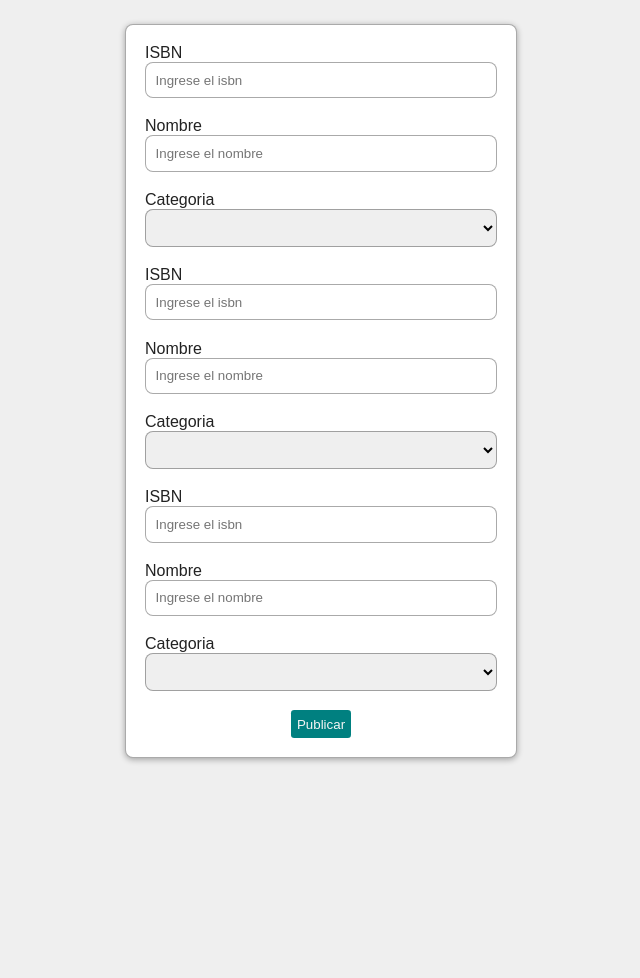
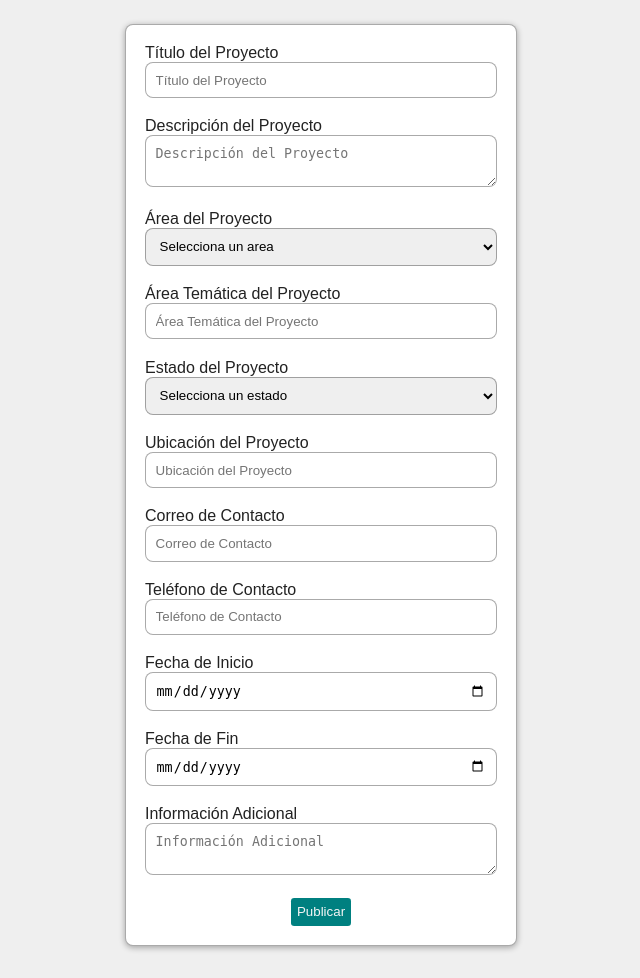
Before and after one commit to juaneshacktupapa/UniProyectos, a PHP site: page /publicacion.php in a window 1280 px wide. Shown: the part 96-1074 px from the top of the page, without its empty margins (319-959 px from the left). Before the commit the page ends 859 px from the top, so only its background shows below. Run offline with PHP 8.4, Linux system fonts and the light colour scheme; data that the repository does not hold is empty.

Commit message:
Actualizacion 12:34am 10/11/2023, donde ya se tiene metodo post funcionalidad registro empresas y ususarios, se tiene login, bd, estructura, pendiente hacer pruebas de funcionamiento

```diff
--- a/post.php
+++ b/post.php
@@ -0,0 +1,226 @@
+<?php
+    require "conexionDB.php";
+
+    if ($_SERVER["REQUEST_METHOD"] == "POST"){
+
+        if(isset($_POST["registrar"])){
+
+            $tipoRegistro = $_POST["tipoRegistro"];
+
+            // Accede a los campos específicos según el tipo de registro
+
+            if ($tipoRegistro === "usuarios") {
+
+                // Procesa campos específicos para usuarios
+
+                $nombres = $_POST["nombres"];
+                $apellidos = $_POST["apellidos"];
+                $correoPersonal = $_POST["correoPersonal"];
+                $contrasena = $_POST["contrasena"];
+                $numeroCelular = $_POST["numeroCelular"];
+                $numeroFijo = $_POST["numeroFijo"];
+                $tipoDocumento = $_POST["tipoDocumento"];
+                $numeroDocumento = $_POST["numeroDocumento"];
+                $fechaNacimiento = $_POST["fechaNacimiento"];
+                $paisNacimiento = $_POST["paisNacimiento"];
+                $ciudadNacimiento = $_POST["ciudadNacimiento"];
+                $direccion = $_POST["direccion"];
+                $estadoCivil = $_POST["estadoCivil"];
+                $sexo = $_POST["sexo"];
+                $perfil = $_POST["perfil"];
+                $universidad = $_POST["universidad"];
+                $correoInstitucional = $_POST["correoInstitucional"];
+                $grado = $_POST["grado"];
+                $aceptaTerminos = isset($_POST["aceptaTerminos"]) ? 1 : 0; // Si se marcó el checkbox, se almacena "Sí", de lo contrario, "No"
+                $fechaHoraRegistro = date("Y-m-d H:i:s"); // Obtiene la fecha y hora actuales del servidor
+
+                $sexoBooleano = ($sexo === "Masculino") ? 1 : 0;
+
+                $query = "SELECT nombres AS origen FROM usuarios WHERE correoPersonal = '$correo' UNION SELECT nombre AS origen FROM empresas WHERE correo = '$correo'";
+
+                $result = consulta($query);
+
+                if(mysqli_num_rows($result) > 0){
+                    echo "<div id='msg' class='msg' style='color: #7f0001; text-align: center; margin-top: 50px; font-size: 20px; font-weight: bold; font-style: oblique;'>Error en el registro, ya se encuentra registrado</div>" . mysqli_connect_error();
+                    echo "<script>
+                            setTimeout(function(){
+
+                                var mensajeExitoso = document.getElementById('msg');
+
+                                if(mensajeExitoso){
+                                    mensajeExitoso.style.display = 'none';
+                                }
+                            },4000); //3s dilay
+                        </script>";
+                }else{
+
+                    $query = "INSERT INTO usuarios (nombres, apellidos, correoPersonal, contrasena, numeroCelular, numeroFijo, tipoDocumento, numeroDocumento, fechaNacimiento, paisNacimiento, ciudadNacimiento, direccion, estadoCivil, sexo, perfil, universidad, correoInstitucional, grado, aceptaTerminos, fechaHoraRegistro)
+                    VALUES ('$nombres', '$apellidos', '$correoPersonal', '$contrasena', $numeroCelular, $numeroFijo, '$tipoDocumento', $numeroDocumento, '$fechaNacimiento', '$paisNacimiento', '$ciudadNacimiento', '$direccion', '$estadoCivil', '$sexoBooleano', '$perfil', '$universidad', '$correoInstitucional', '$grado', $aceptaTerminos, '$fechaHoraRegistro')";
+
+                    $result = consulta($query);
+
+                    if($result === TRUE){
+                        echo "<div id='msg' class='msg' style='color: teal; text-align: center; margin-top: 50px; font-size: 20px; font-weight: bold;'>Se registro correctamente. Bienvenid@ $nombres!</div>";
+                        echo "<script>
+                            setTimeout(function(){
+
+                                var mensajeExitoso = document.getElementById('msg');
+
+                                if(mensajeExitoso){
+                                    mensajeExitoso.style.display = 'none';
+                                }
+                            },4000); //3s dilay
+                        </script>";
+                    }
+                    else{
+                        echo "No se ha podido registrar, verifique e intente nuevamente" . mysqli_connect_error();
+
+                    }
+                }
+            } elseif ($tipoRegistro === "empresas") {
+
+                // Procesa campos específicos para empresas
+
+                $nombre = $_POST["nombre"];
+                $razonSocial = $_POST["razonSocial"];
+                $correo = $_POST["correo"];
+                $contrasena = $_POST["contrasena"];
+                $numeroFijo = $_POST["numeroFijo"];
+                $numeroCelular = $_POST["numeroCelular"];
+                $NIT = $_POST["NIT"];
+                $tipoEmpresa = $_POST["tipoEmpresa"];
+                $descripcion = $_POST["descripcion"];
+                $area = $_POST["area"];
+                $tamaño = $_POST["tamaño"];
+                $sitioWeb = $_POST["sitioWeb"];
+                $pais = $_POST["pais"];
+                $direccion = $_POST["direccion"];
+                $nombreRepresentanteLegal = $_POST["nombreRepresentanteLegal"];
+                $cargoRepresentanteLegal = $_POST["cargoRepresentanteLegal"];
+                $correoRepresentanteLegal = $_POST["correoRepresentanteLegal"];
+                $numeroRepresentanteLegal = $_POST["numeroRepresentanteLegal"];
+                $aceptaTerminos = isset($_POST["aceptaTerminos"]) ? 1 : 0; // Si se marcó el checkbox, se almacena "Sí", de lo contrario, "No"
+                $fechaHoraRegistro = date("Y-m-d H:i:s"); // Obtiene la fecha y hora actuales del servidor
+
+                $query = "SELECT nombres AS origen FROM usuarios WHERE correoPersonal = '$correo' UNION SELECT nombre AS origen FROM empresas WHERE correo = '$correo'";
+
+                $result = consulta($query);
+
+                if(mysqli_num_rows($result) > 0){
+                    echo "<div id='msg' class='msg' style='color: #7f0001; text-align: center; margin-top: 50px; font-size: 20px; font-weight: bold; font-style: oblique;'>Error en el registro, ya se encuentra registrado</div>" . mysqli_connect_error();
+                    echo "<script>
+                            setTimeout(function(){
+
+                                var mensajeExitoso = document.getElementById('msg');
+
+                                if(mensajeExitoso){
+                                    mensajeExitoso.style.display = 'none';
+                                }
+                            },4000); //3s dilay
+                        </script>";
+                }else{
+
+                    $query = "INSERT INTO empresas (nombre, razonSocial, correo, contrasena, numeroFijo, numeroCelular, NIT, tipoEmpresa, descripcion, area, tamaño, sitioWeb, pais, direccion, nombreRepresentanteLegal, cargoRepresentanteLegal, correoRepresentanteLegal, numeroRepresentanteLegal, aceptaTerminos, fechaHoraRegistro)
+                    VALUES ('$nombre', '$razonSocial', '$correo', '$contrasena', $numeroFijo, $numeroCelular, $NIT, '$tipoEmpresa', '$descripcion', '$area', '$tamaño', '$sitioWeb', '$pais', '$direccion', '$nombreRepresentanteLegal', '$cargoRepresentanteLegal', '$correoRepresentanteLegal', $numeroRepresentanteLegal, $aceptaTerminos, '$fechaHoraRegistro')";
+
+                    $result = consulta($query);
+
+                    if($result === TRUE){
+                        echo "<div id='msg' class='msg' style='color: teal; text-align: center; margin-top: 50px; font-size: 20px; font-weight: bold;'>Se registro correctamente. Bienvenid@ $nombres!</div>";
+                        echo "<script>
+                            setTimeout(function(){
+
+                                var mensajeExitoso = document.getElementById('msg');
+
+                                if(mensajeExitoso){
+                                    mensajeExitoso.style.display = 'none';
+                                }
+                            },4000); //3s dilay
+                        </script>";
+                    }
+                    else{
+                        echo "No se ha podido registrar, verifique e intente nuevamente" . mysqli_connect_error();
+                    }
+                }
+            }
+        }
+
+        if(isset($_POST["publicar"])){
+
+        }
+
+        if(isset($_POST["ingresar"])){
+
+            if(empty($_POST["correo"]) || empty($_POST["contrasena"])){
+
+                echo "<div id='msg' class='msg' style='color: #7f0001; text-align: center; margin-top: 50px; font-size: 20px; font-weight: bold; font-style: oblique;'>Por favor, llene todos los campos de ingreso para continuar</div>" . mysqli_connect_error();
+                echo "<script>
+                    setTimeout(function(){
+
+                        var mensajeExitoso = document.getElementById('msg');
+
+                        if(mensajeExitoso){
+                            mensajeExitoso.style.display = 'none';
+                        }
+                    },4000); //3s dilay
+                </script>";
+
+            }else{
+
+                $correo = $_POST["correo"];
+                $contraseña =trim($_POST["contrasena"]);
+                ingreso($correo, $contraseña);
+            }
+        }
+
+        function ingreso($correo, $contraseña){
+
+            $query = "SELECT * FROM usuarios WHERE correoPersonal = '$correo' AND contrasena = '$contraseña' ";
+            $result = consulta($query);
+
+            //muestra si la consulta se envia correctamente
+            #var_dump($result);
+
+
+
+            if(mysqli_num_rows($result) > 0){
+
+                echo "<div id='msg' class='msg' style='color: #7f0001; text-align: center; margin-top: 50px; font-size: 20px; font-weight: bold; font-style: oblique;'>Bienvenid@ a Uniproyectos!</div>" . mysqli_connect_error();
+                echo "<script>
+                        setTimeout(function(){
+
+                            var mensajeExitoso = document.getElementById('msg');
+
+                            if(mensajeExitoso){
+                                mensajeExitoso.style.display = 'none';
+                            }
+                        },4000); //3s dilay
+                    </script>";
+                    header("Location: publicacion.php?mensaje=Bienvenido");
+                    exit();
+            }else{
+
+                $query = "SELECT * FROM usuarios WHERE correoPersonal = '$correo' AND contrasena = '$contraseña' ";
+                $result = consulta($query);
+
+                if($result){
+
+                    echo "<div id='msg' class='msg' style='color: #ffff; text-align: center; margin-top: 50px; font-size: 20px; font-weight: bold;'>Contraseña y/o correo incorrecto verifique he intente nuevamente</div>";
+                    echo "<script>
+                        setTimeout(function(){
+
+                            var mensajeExitoso = document.getElementById('msg');
+
+                            if(mensajeExitoso){
+                                mensajeExitoso.style.display = 'none';
+                            }
+                        },4000); //3s dilay
+                        </script>";
+                }
+            }
+        }
+
+        exit();
+
+    }
+?>
--- a/publicacion.php
+++ b/publicacion.php
@@ -11,6 +11,7 @@
 <body>
     <?php
         require "publicacion_html.php";
+        include "post.php";
     ?>
 </body>
 </html>
--- a/publicacion_html.php
+++ b/publicacion_html.php
@@ -4,36 +4,91 @@
 <main>
     <form action="" method="post" id="form_publicar">
         <!-- Aquí van todos los campos de la BD -->
-        <label for="isbn">ISBN</label>
-        <input type="number" name="isbn" id="isbn" placeholder="Ingrese el isbn">
-        <br>
-        <label for="nombre">Nombre</label>
-        <input type="text" name="nombre" id="nombre" placeholder="Ingrese el nombre">
-        <label for="idcategoria">Categoria</label>
-        <select name="idcategoria" id="idcategoria">
-            <?php echo $options; ?>
+        <label for="titulo">Título del Proyecto</label>
+        <input type="text" name="titulo" id="titulo" placeholder="Título del Proyecto" required>
+
+        <label for="descripcion">Descripción del Proyecto</label>
+        <textarea name="descripcion" id="descripcion" placeholder="Descripción del Proyecto" required></textarea>
+
+        <label for="area">Área del Proyecto</label>
+        <select name="area" id="area" required>
+            <option value="" disabled selected>Selecciona un area</option>
+            <option value="tecnologia">Tecnología</option>
+            <option value="medioAmbiente">Medio Ambiente</option>
+            <option value="salud">Salud</option>
+            <option value="educacion">Educación</option>
+            <option value="arteCultura">Arte y Cultura</option>
+            <option value="ciencias">Ciencias</option>
+            <option value="deportes">Deportes</option>
+            <option value="negocios">Negocios</option>
+            <option value="social">Social</option>
+            <option value="ingenieria">Ingeniería</option>
+            <option value="investigacion">Investigación</option>
+            <option value="tecnologiaInformacion">Tecnología de la Información</option>
+            <option value="sostenibilidad">Sostenibilidad</option>
+            <option value="innovacion">Innovación</option>
+            <option value="entretenimiento">Entretenimiento</option>
+            <option value="diseño">Diseño</option>
+            <option value="finanzas">Finanzas</option>
+            <option value="energia">Energía</option>
+            <option value="arquitectura">Arquitectura</option>
+            <option value="gastronomia">Gastronomía</option>
+            <option value="derecho">Derecho</option>
+            <option value="marketing">Marketing</option>
+            <option value="agricultura">Agricultura</option>
+            <option value="musica">Música</option>
+            <option value="psicologia">Psicología</option>
+            <option value="turismo">Turismo</option>
+            <option value="recursosHumanos">Recursos Humanos</option>
+            <option value="comunicacion">Comunicación</option>
+            <option value="desarrolloSostenible">Desarrollo Sostenible</option>
+            <option value="robotica">Robótica</option>
+            <option value="inteligenciaArtificial">Inteligencia Artificial</option>
+            <option value="realidadVirtual">Realidad Virtual</option>
+            <option value="ciberseguridad">Ciberseguridad</option>
+            <option value="cienciaDatos">Ciencia de Datos</option>
+            <option value="biomedicina">Biomedicina</option>
+            <option value="espacioAstronomia">Espacio y Astronomía</option>
+            <option value="disenoGrafico">Diseño Gráfico</option>
+            <option value="nanotecnologia">Nanotecnología</option>
+            <option value="educacionFinanciera">Educación Financiera</option>
+            <option value="filantropia">Filantropía</option>
         </select>
-        <br>
-        <label for="isbn">ISBN</label>
-        <input type="number" name="isbn" id="isbn" placeholder="Ingrese el isbn">
-        <br>
-        <label for="nombre">Nombre</label>
-        <input type="text" name="nombre" id="nombre" placeholder="Ingrese el nombre">
-        <label for="idcategoria">Categoria</label>
-        <select name="idcategoria" id="idcategoria">
-            <?php echo $options; ?>
+
+        <label for="areaTematica">Área Temática del Proyecto</label>
+        <input type="text" name="areaTematica" id="areaTematica" placeholder="Área Temática del Proyecto" required>
+
+        <label for="estado">Estado del Proyecto</label>
+        <select name="estado" id="estado" required>
+            <option value="" disabled selected>Selecciona un estado</option>
+            <option value="planeacion">Planeación</option>
+            <option value="en_proceso">En Proceso</option>
+            <option value="completado">Completado</option>
+            <option value="en_revision">En Revisión</option>
+            <option value="pendiente">Pendiente</option>
+            <option value="aprobado">Aprobado</option>
+            <option value="rechazado">Rechazado</option>
+            <option value="otro">Otro</option>
         </select>
-        <br>
-        <label for="isbn">ISBN</label>
-        <input type="number" name="isbn" id="isbn" placeholder="Ingrese el isbn">
-        <br>
-        <label for="nombre">Nombre</label>
-        <input type="text" name="nombre" id="nombre" placeholder="Ingrese el nombre">
-        <label for="idcategoria">Categoria</label>
-        <select name="idcategoria" id="idcategoria">
-            <?php echo $options; ?>
-        </select>
-        <br>
+
+        <label for="ubicacion">Ubicación del Proyecto</label>
+        <input type="text" name="ubicacion" id="ubicacion" placeholder="Ubicación del Proyecto" required>
+
+        <label for="correo">Correo de Contacto</label>
+        <input type="email" name="correo" id="correo" placeholder="Correo de Contacto" required>
+
+        <label for="telefono">Teléfono de Contacto</label>
+        <input type="tel" name="telefono" id="telefono" placeholder="Teléfono de Contacto" required>
+
+        <label for="fechaInicio">Fecha de Inicio</label>
+        <input type="date" name="fechaInicio" id="fechaInicio" required>
+
+        <label for="fechaFin">Fecha de Fin</label>
+        <input type="date" name="fechaFin" id="fechaFin" required>
+
+        <label for="informacionAdicional">Información Adicional</label>
+        <textarea name="informacionAdicional" id="informacionAdicional" placeholder="Información Adicional" required></textarea>
+
         <div class="acciones">
             <button type="submit" name="publicar">Publicar</button>
         </div>
--- a/registro_html.php
+++ b/registro_html.php
@@ -2,7 +2,7 @@
     <h1>Regístrate</h1>
 </header>
 <main>
-    <form action="" method="post">
+    <form action="registro.php" method="post">
         <!-- Aquí van todos los campos de la BD -->
         <label for="tipoRegistro">Selecciona el tipo de registro:</label>
         <select id="tipoRegistro" onchange="mostrarCamposRegistro()">
```
Also changed, not shown: bd_uniproyectos.sql (+4 -4 lines).
